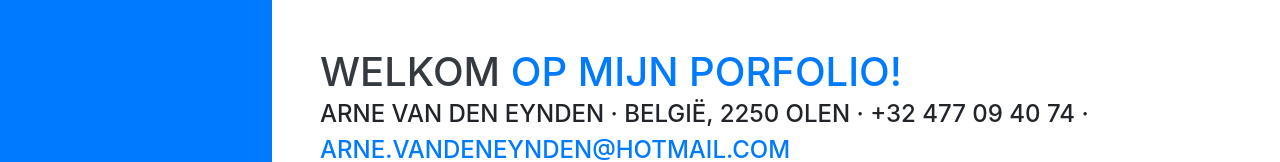
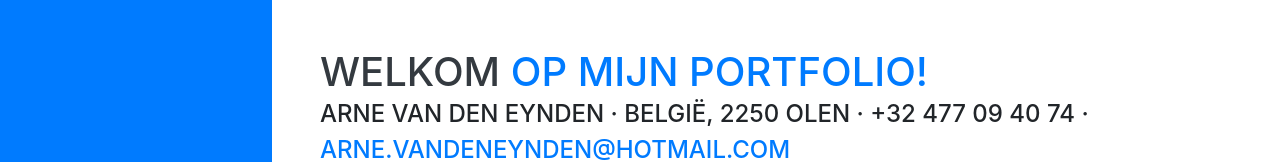
Before and after one commit to arnekick/arnekick.github.io, a website with bundled scripts: page index.html in a window 1280 px wide. Shown: the top 162 px of the page. Built offline with nearby package versions, Linux system fonts and the light colour scheme; a web font is replaced by a local one.

Commit message:
spelling fix

```diff
--- a/index.html
+++ b/index.html
@@ -65,7 +65,7 @@
         <section class="resume-section p-3 p-lg-5 d-flex align-items-center" id="welkom">
             <div class="w-100">
                 <h1 class="mb-0">Welkom
-                    <span class="text-primary">op mijn porfolio!</span>
+                    <span class="text-primary">op mijn portfolio!</span>
                 </h1>
                 <div class="subheading mb-5">Arne Van den Eynden · België, 2250 Olen · +32 477 09 40 74 ·
                     <a href="mailto:arne.vandeneynden@hotmail.com">arne.vandeneynden@hotmail.com</a>
```
Also changed, not shown: 1 other file.
